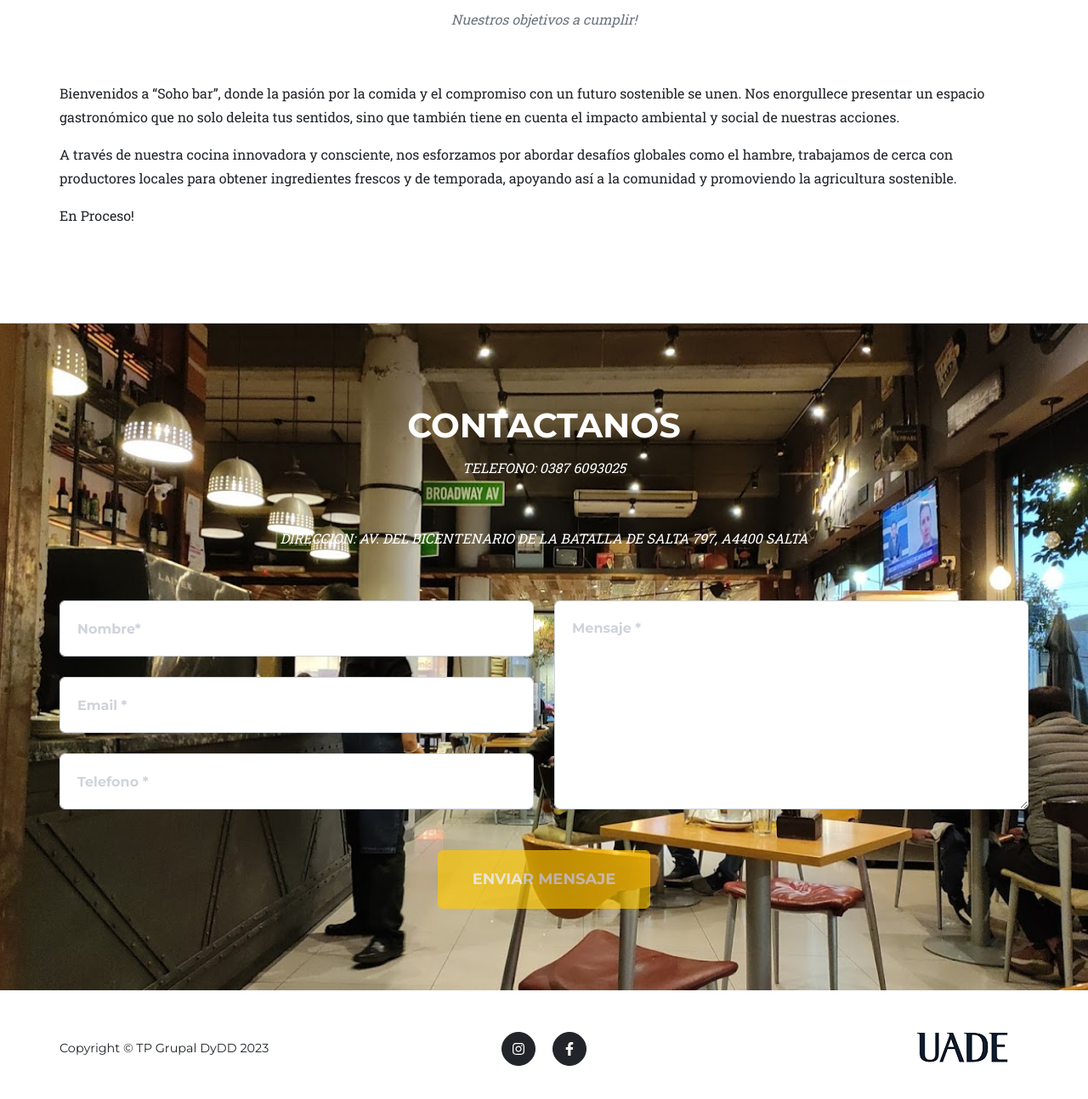
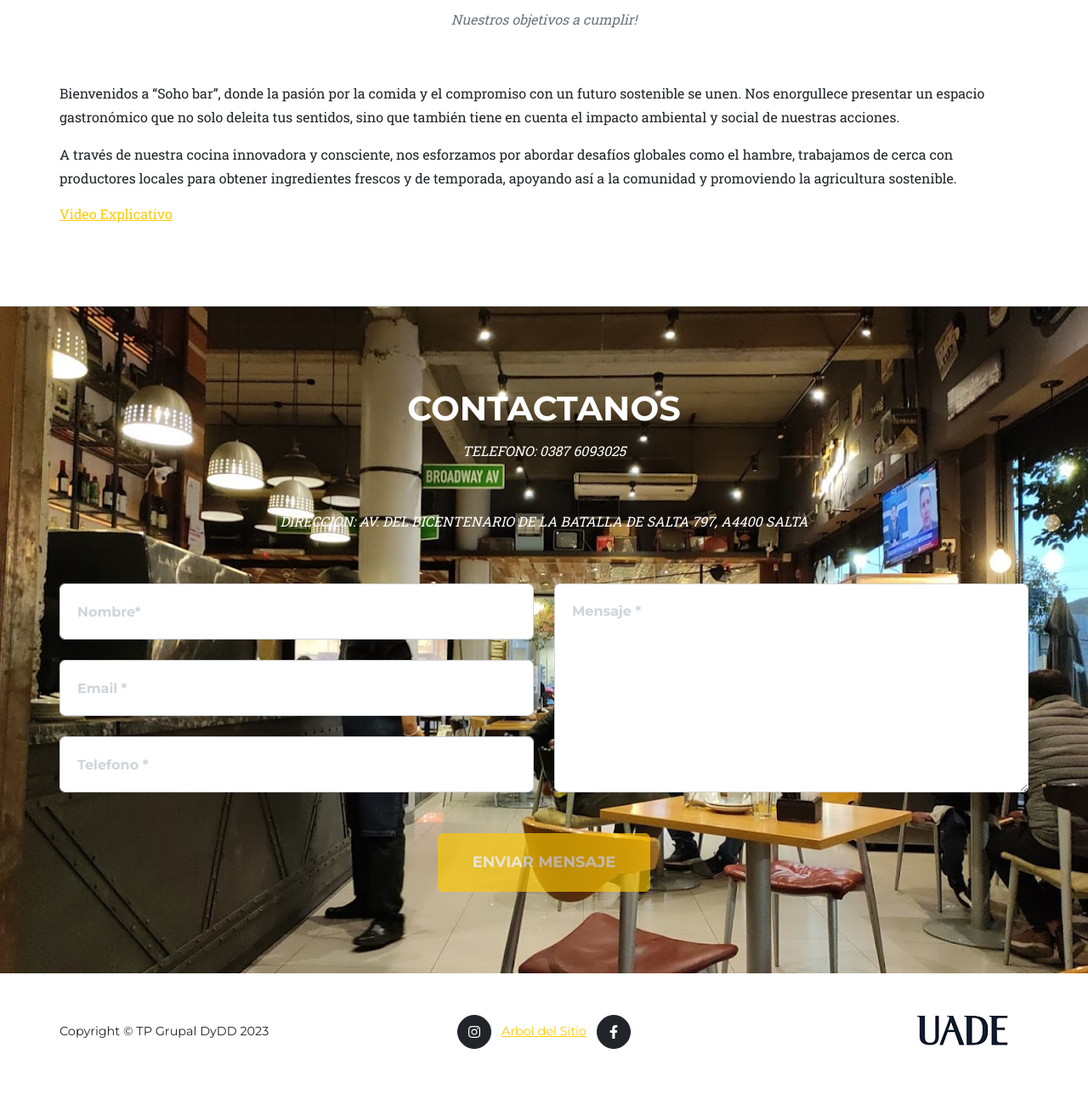
Before and after one commit to DanielApaza/Projecto-Grupal, a plain HTML site: page index.html in a window 1280 px wide. Shown: the part 2722-4016 px from the top of the page at 85% size. Drawn offline with nearby package versions, Linux system fonts and the light colour scheme.

Commit message:
Add files via upload

```diff
--- a/index.html
+++ b/index.html
@@ -190,7 +190,7 @@
                 </div>
                     <p>Bienvenidos a “Soho bar”, donde la pasión por la comida y el compromiso con un futuro sostenible se unen. Nos enorgullece presentar un espacio gastronómico que no solo deleita tus sentidos, sino que también tiene en cuenta el impacto ambiental y social de nuestras acciones.</p>
                     <p>A través de nuestra cocina innovadora y consciente, nos esforzamos por abordar desafíos globales como el hambre, trabajamos de cerca con productores locales para obtener ingredientes frescos y de temporada, apoyando así a la comunidad y promoviendo la agricultura sostenible.</p>
-                    <p>En Proceso!</p>
+                    <a href="https://youtu.be/6bTYG75RFq8" target="_blank">Video Explicativo</a>
                 </div>
             </section>
             <hr class="m-0" />
@@ -264,6 +264,7 @@
                     <div class="col-lg-4 text-lg-start">Copyright &copy; TP Grupal DyDD 2023</div>
                     <div class="col-lg-4 my-3 my-lg-0">
                         <a class="btn btn-dark btn-social mx-2" href="https://www.instagram.com/sohobarresto/" aria-label="Instagram"><i class="fab fa-instagram"></i></a>
+                        <a href="grafico arbol.docx" target="_blank">Arbol del Sitio</a>
                         <a class="btn btn-dark btn-social mx-2" href="https://www.facebook.com/sohobarsalta" aria-label="Facebook"><i class="fab fa-facebook-f"></i></a>
                     </div>
                     <div class="col-lg-4 text-lg-end">
```
Also changed, not shown: 2 other files.
